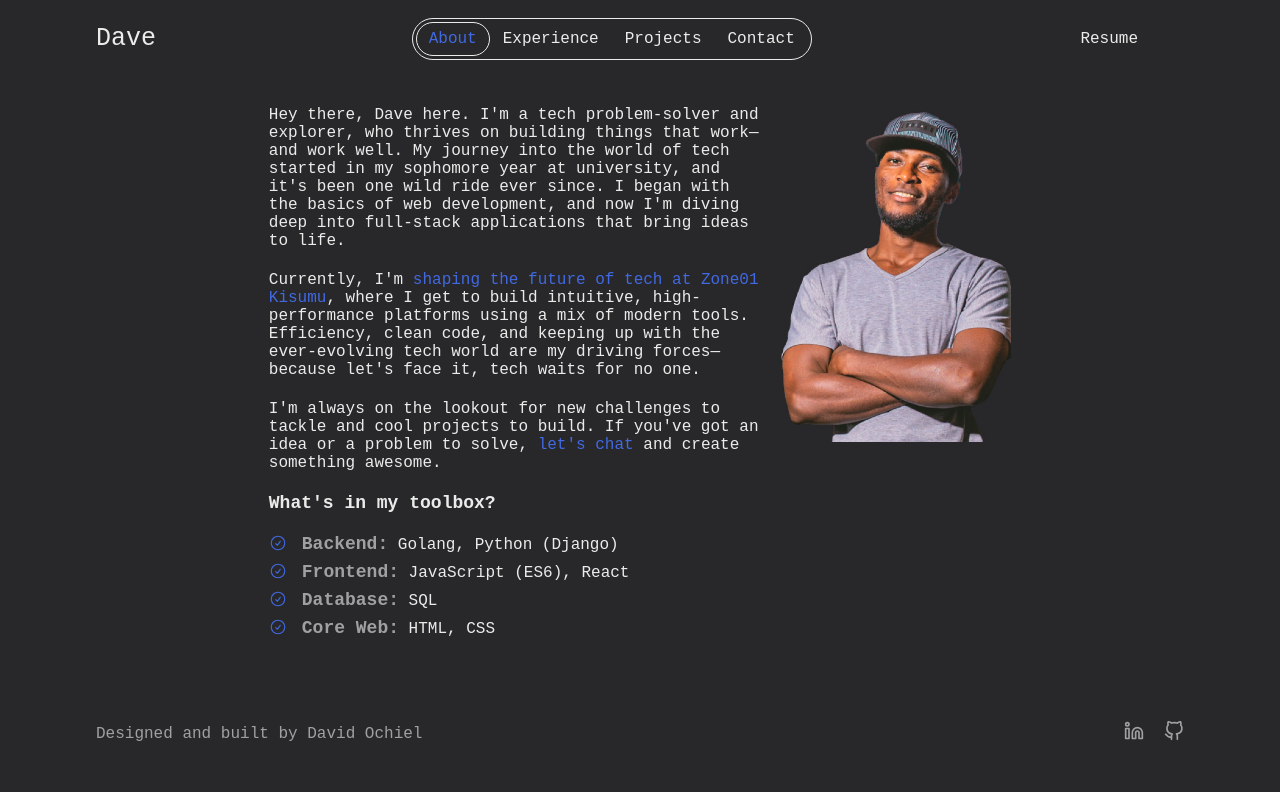
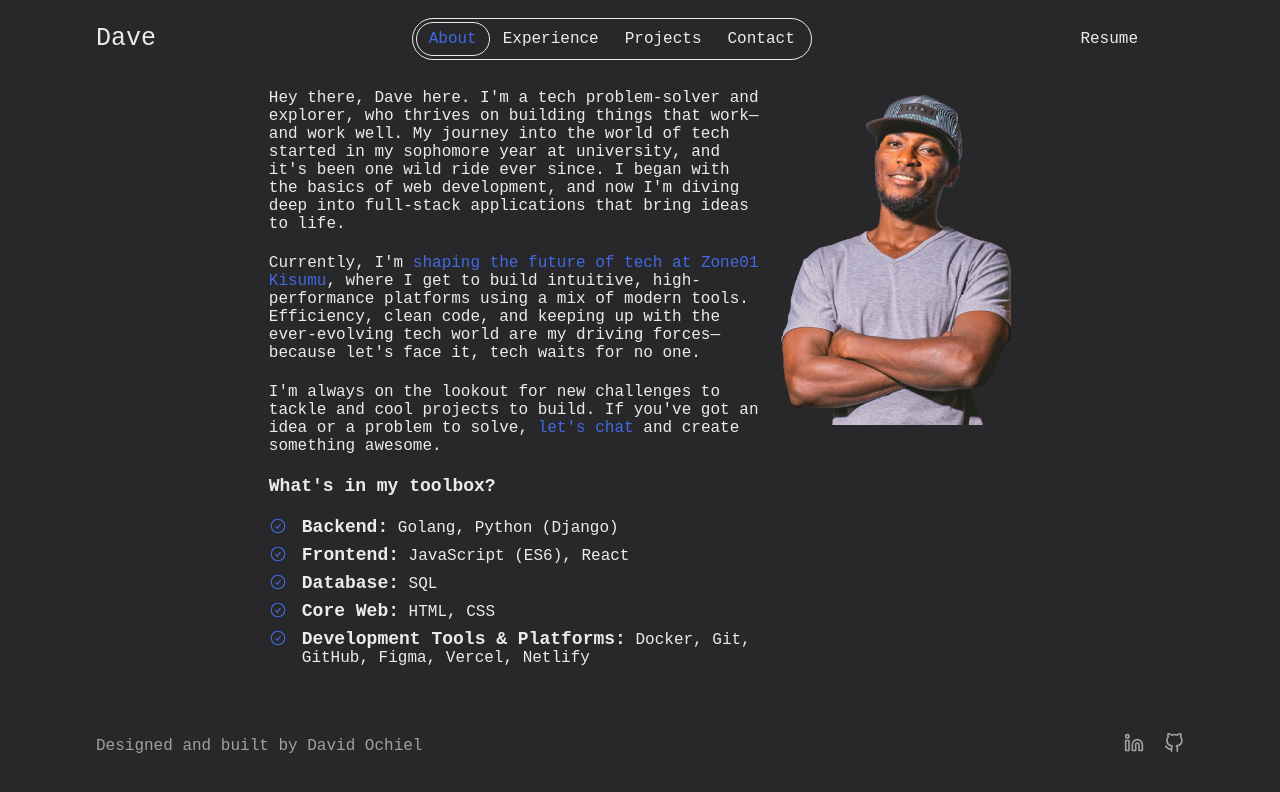
Before and after one commit to nguonodave/v2-ng, a React (Vite) app: page /about in a window 1280 px wide. Shown: the top 792 px of the page. Built offline with nearby package versions, Linux system fonts and the light colour scheme.

Commit message:
chore: add dev skills in about page

```diff
--- a/src/components/About.jsx
+++ b/src/components/About.jsx
@@ -9,13 +9,13 @@ export default function About() {
                     <div className="about-text">
                         <div className="paragraphs">
                             <p>
-                                Hey there, Dave here. I'm a
-                                tech problem-solver and explorer, who thrives on
-                                building things that work—and work well. My
-                                journey into the world of tech started in my
-                                sophomore year at university, and it's been one
-                                wild ride ever since. I began with the basics of
-                                web development, and now I'm diving deep into
+                                Hey there, Dave here. I'm a tech problem-solver
+                                and explorer, who thrives on building things
+                                that work—and work well. My journey into the
+                                world of tech started in my sophomore year at
+                                university, and it's been one wild ride ever
+                                since. I began with the basics of web
+                                development, and now I'm diving deep into
                                 full-stack applications that bring ideas to
                                 life.
                             </p>
@@ -69,6 +69,10 @@ export default function About() {
                                 <li>
                                     <span>Core Web:</span> HTML, CSS
                                 </li>
+                                <li>
+                                    <span>Development Tools & Platforms:</span>{" "}
+                                    Docker, Git, GitHub, Figma, Vercel, Netlify
+                                </li>
                             </ul>
                         </div>
                     </div>
--- a/src/index.css
+++ b/src/index.css
@@ -635,7 +635,6 @@ ul.exp-list li::before, .about-text .skills li::before {
 .about-text .skills span {
     font-weight: 700;
     font-size: 18px;
-    color: var(--secondary-color-white);
 }
 
 @media screen and (max-width: 819px) {
--- a/src/projects.json
+++ b/src/projects.json
@@ -51,7 +51,7 @@
         "id": 5,
         "image": "spark-bridge.png",
         "name": "Spark Bridge",
-        "description": "Spark Bridge is a Django-based web application that connects customers with service providers for various services and maintenance tasks. Kindly note that it is still under development improvements.",
+        "description": "Spark Bridge is a website built with Django that helps customers find service providers for different tasks and maintenance.",
         "tools": ["Django", "JS", "HTML", "CSS"],
         "links": {
             "github": "https://github.com/nguonodave/sparkbridge"
```
